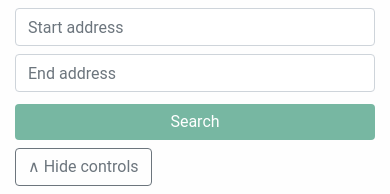
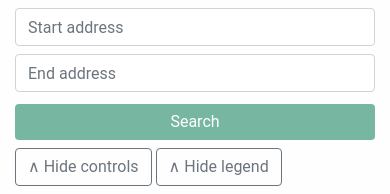
Before and after one commit to jeancochrane/mellow-bike-map, a Django app: page / in a window 390 px wide. Shown: the part 94-288 px from the top of the page. Run offline with Django 3.2, Linux system fonts and the light colour scheme; some libraries are stand-ins or nearby versions.

Commit message:
Move legned toggle button to mobile menu (closes #25)

```diff
--- a/app/mbm/templates/mbm/index.html
+++ b/app/mbm/templates/mbm/index.html
@@ -32,6 +32,17 @@
           data-state="shown"
         >
           &and; Hide controls
+        </button>
+        <button
+          id="hide-legend"
+          class="d-md-none btn btn-outline-secondary mb-2"
+          type="button"
+          role="button"
+          aria-expanded="true"
+          aria-controls="hideable-legend"
+          data-state="shown"
+        >
+          &and; Hide legend
         </button>
       </div>
     </div>
@@ -89,8 +100,7 @@
       // Create a legend
       const legend = L.control({position: 'bottomright'})
       legend.onAdd = (map) => {
-        let div = L.DomUtil.create('div', 'info legend')
-        let innerHTML = '<div class="hideable-legend">'
+        let div = L.DomUtil.create('div', 'info legend hideable-legend')
         const routeTypes = [
           ['path', 'Off-street bike paths (very calm)'],
           ['street', 'Mellow streets (calm)'],
@@ -99,29 +109,11 @@
         for (const routeType of routeTypes) {
           const color = getLineColor(routeType[0])
           const description = routeType[1]
-          innerHTML += `<i style="background:${color}"></i>${description}`
+          div.innerHTML += `<i style="background:${color}"></i>${description}`
           if (routeType !== routeTypes[routeTypes.length-1]) {
-            innerHTML += '<br>'
-          } else {
-            innerHTML += '</div>'
+            div.innerHTML += '<br>'
           }
         }
-        innerHTML += `
-          <button
-            id="hide-legend"
-            class="btn btn-link mt-1 p-0 float-right"
-            style="font-size:12px;"
-            type="button"
-            data-toggle="collapse"
-            data-target=".hideable-legend"
-            role="button"
-            data-state="shown"
-          >
-            &or; Hide legend
-          </button>
-          <br>
-        `
-        div.innerHTML = innerHTML
         return div
       }
       legend.addTo(map)
@@ -173,10 +165,12 @@
         }
       })
 
+      const isHidden = (elem) => { return $(elem).data('state') === 'hidden' }
+
       const toggleControlText = (elem, controlName) => {
         let innerHTML
         let state
-        if ($(elem).data('state') === 'hidden') {
+        if (isHidden(elem)) {
           innerHTML = `&and; Hide ${controlName}`
           state = 'shown'
         } else {
@@ -187,13 +181,21 @@
         $(elem).data('state', state)
       }
 
+      const toggleControlElement = (elem, controlSelector) => {
+        if (isHidden(elem)) {
+          $(controlSelector).show()
+        } else {
+          $(controlSelector).hide()
+        }
+      }
+
       // Toggle text on Show/Hide button
       $('#hide').click(function(e) {
         $(window).resize()
         toggleControlText(this, 'controls')
       })
       $('#hide-legend').click(function(e) {
-        // TODO: This toggle doesn't work great, maybe lose bootstrap?
+        toggleControlElement(this, '.hideable-legend')
         toggleControlText(this, 'legend')
       })
 
```
